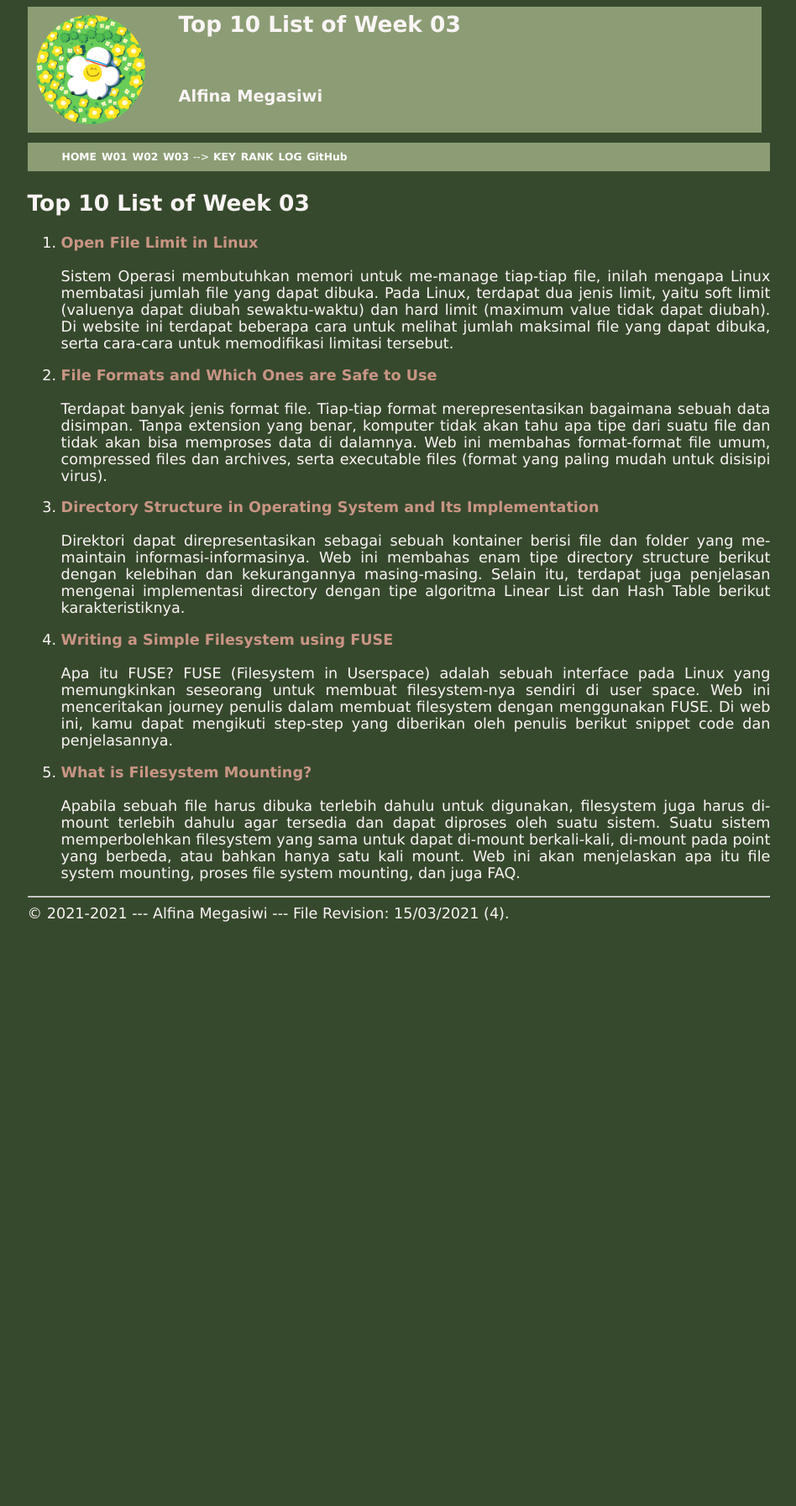
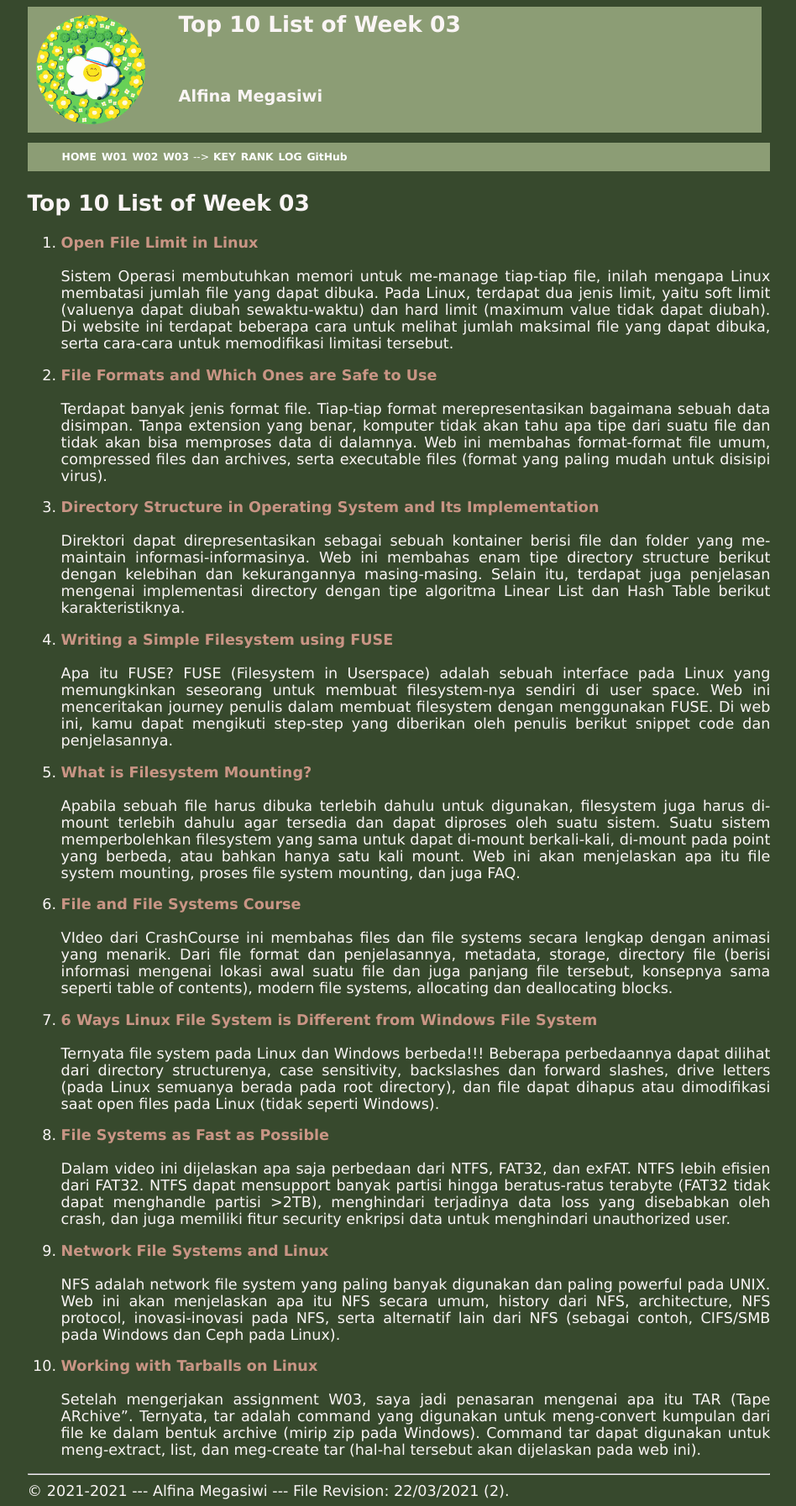
Before and after one commit to alfina-megasiwi/os211, a Jekyll site: the page built from w03.md, in a window 1280 px wide. Shown: the whole page at 84% size, without its empty margins (165-1113 px from the left). Built offline with Jekyll 4.4.1, drawn with Linux system fonts in a browser that asks for light colours; our own code applies the rules of GitHub Pages for plain Markdown files; before the commit the page ends 1106 px from its top, so only the background shows below that.

Commit message:
assignment W03 update(top 10)

```diff
--- a/_config.yml
+++ b/_config.yml
@@ -1,5 +1,5 @@
 title:       "Operating Systems 2021-1 (OS211)"
-version:     "15/03/2021 (4)"
+version:     "22/03/2021 (2)"
 copyright:   "2021-2021"
 description: >-
   This Is How Me Do It!
--- a/_layouts/layout.html
+++ b/_layouts/layout.html
@@ -11,7 +11,7 @@
   <header>
   <div class="row">
     <div class="column left">
-      <img src="{{ site.baseurl }}/assets/images/default.jpeg" alt="good" style="width:130px; border-radius:50%">
+      <img src="{{ site.baseurl }}/assets/images/default.jpg" alt="good" style="width:130px; border-radius:50%">
     </div>
     <div class="column right1">
       {% if page.title %}{{ page.title | escape }}
--- a/w03.md
+++ b/w03.md
@@ -18,3 +18,18 @@ Apa itu FUSE? FUSE (Filesystem in Userspace) adalah sebuah interface pada Linux
 
 5. [What is Filesystem Mounting?](https://padakuu.com/article/91-file-system-mounting)<br><br>
 Apabila sebuah file harus dibuka terlebih dahulu untuk digunakan, filesystem juga harus di-mount terlebih dahulu agar tersedia dan dapat diproses oleh suatu sistem. Suatu sistem memperbolehkan filesystem yang sama untuk dapat di-mount berkali-kali, di-mount pada point yang berbeda, atau bahkan hanya satu kali mount. Web ini akan menjelaskan apa itu file system mounting, proses file system mounting, dan juga FAQ.
+
+6. [File and File Systems Course](https://www.youtube.com/watch?v=KN8YgJnShPM)<br><br>
+VIdeo dari CrashCourse ini membahas files dan file systems secara lengkap dengan animasi yang menarik. Dari file format dan penjelasannya, metadata, storage, directory file (berisi informasi mengenai lokasi awal suatu file dan juga panjang file tersebut, konsepnya sama seperti table of contents), modern file systems, allocating dan deallocating blocks.
+
+7. [6 Ways Linux File System is Different from Windows File System](https://www.howtogeek.com/137096/6-ways-the-linux-file-system-is-different-from-the-windows-file-system/)<br><br>
+Ternyata file system pada Linux dan Windows berbeda!!! Beberapa perbedaannya dapat dilihat dari directory structurenya, case sensitivity, backslashes dan forward slashes, drive letters (pada Linux semuanya berada pada root directory), dan file dapat dihapus atau dimodifikasi saat open files pada Linux (tidak seperti Windows).
+
+8. [File Systems as Fast as Possible](https://www.youtube.com/watch?v=BV0-EPUYuQc)<br><br>
+Dalam video ini dijelaskan apa saja perbedaan dari NTFS, FAT32, dan exFAT. NTFS lebih efisien dari FAT32. NTFS dapat mensupport banyak partisi hingga beratus-ratus terabyte (FAT32 tidak dapat menghandle partisi >2TB), menghindari terjadinya data loss yang disebabkan oleh crash, dan juga memiliki fitur security enkripsi data untuk menghindari unauthorized user.
+
+9. [Network File Systems and Linux](https://developer.ibm.com/tutorials/l-network-filesystems/)<br><br>
+NFS adalah network file system yang paling banyak digunakan dan paling powerful pada UNIX. Web ini akan menjelaskan apa itu NFS secara umum, history dari NFS, architecture, NFS protocol, inovasi-inovasi pada NFS, serta alternatif lain dari NFS (sebagai contoh, CIFS/SMB pada Windows dan Ceph pada Linux).
+
+10. [Working with Tarballs on Linux](https://linuxize.com/post/how-to-create-and-extract-archives-using-the-tar-command-in-linux/)<br><br>
+Setelah mengerjakan assignment W03, saya jadi penasaran mengenai apa itu TAR (Tape ARchive”. Ternyata, tar adalah command yang digunakan untuk meng-convert kumpulan dari file ke dalam bentuk archive (mirip zip pada Windows). Command tar dapat digunakan untuk meng-extract, list, dan meg-create tar (hal-hal tersebut akan dijelaskan pada web ini).
```
Also changed, not shown: TXT/mylog.txt (+6 -3 lines), assets/images/default.jpeg (deleted), assets/images/default.jpg (added), 3 other files.
